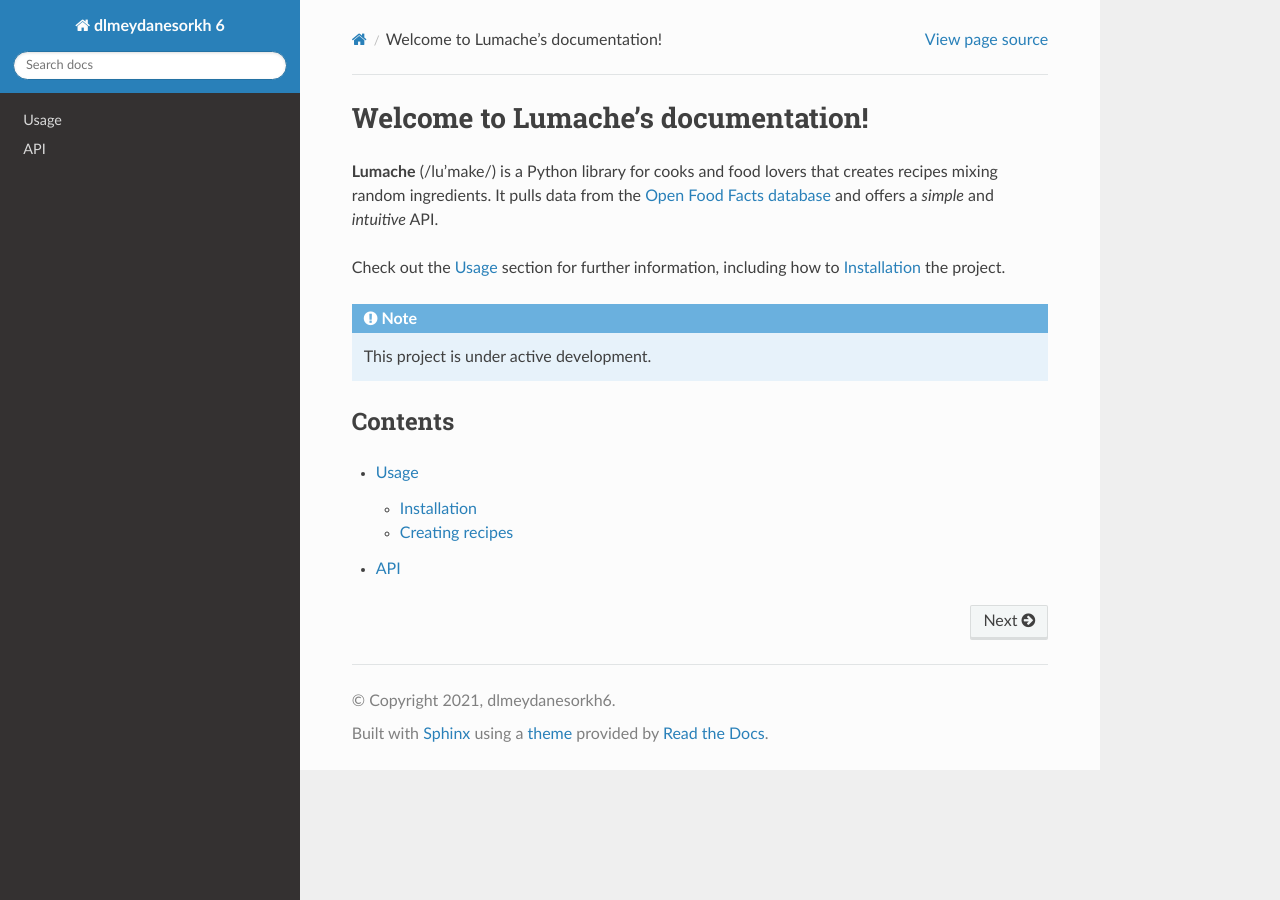
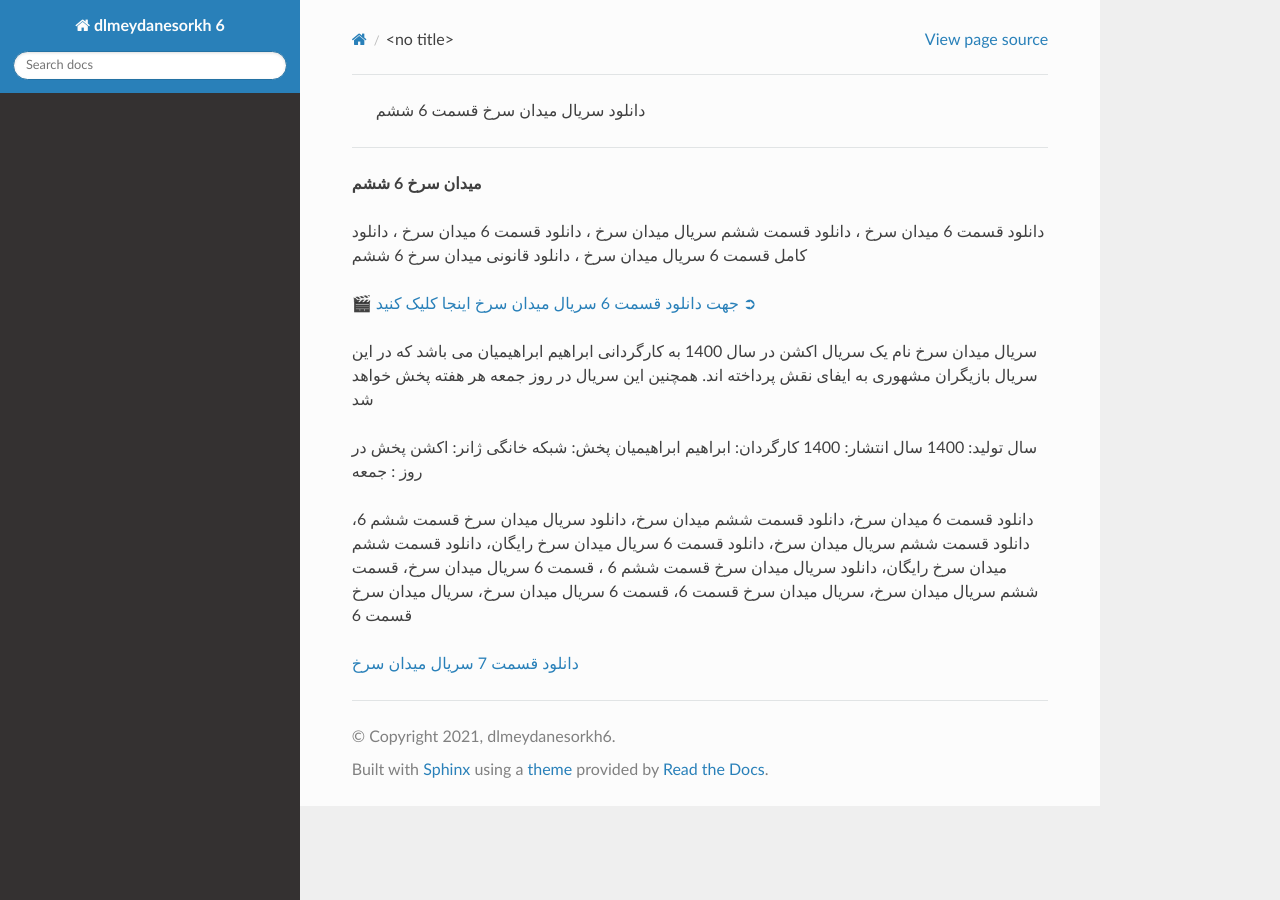
Before and after one commit to iranfont/dlmeydanesorkh6, a Sphinx documentation site: the page built from docs/source/index.rst, in a window 1280 px wide. Built offline with Sphinx 7.4.7 and the Read the Docs theme 2.0.0, drawn with Linux system fonts in a browser that asks for light colours.

Commit message:
Update index.rst

```diff
--- a/docs/source/index.rst
+++ b/docs/source/index.rst
@@ -1,22 +1,22 @@
-Welcome to Lumache's documentation!
+ دانلود سریال میدان سرخ قسمت 6 ششم
 ===================================
 
-**Lumache** (/lu'make/) is a Python library for cooks and food lovers
-that creates recipes mixing random ingredients.
-It pulls data from the `Open Food Facts database <https://world.openfoodfacts.org/>`_
-and offers a *simple* and *intuitive* API.
+**میدان سرخ 6 ششم**
 
-Check out the :doc:`usage` section for further information, including
-how to :ref:`installation` the project.
+دانلود قسمت 6 میدان سرخ ، دانلود قسمت ششم سریال میدان سرخ ، دانلود قسمت 6 میدان سرخ ، دانلود کامل قسمت 6 سریال میدان سرخ ، دانلود قانونی میدان سرخ 6 ششم
 
-.. note::
+`🎬 جهت دانلود قسمت 6 سریال میدان سرخ اینجا کلیک کنید ➲ <https://b2n.ir/n46710>`_
 
-   This project is under active development.
+سریال میدان سرخ نام یک سریال اکشن در سال 1400 به کارگردانی ابراهیم ابراهیمیان می باشد که در این سریال بازیگران مشهوری به ایفای نقش پرداخته اند. همچنین این سریال در روز جمعه هر هفته پخش خواهد شد
 
-Contents
---------
+سال تولید: 1400
+سال انتشار: 1400
+کارگردان: ابراهیم ابراهیمیان
+پخش: شبکه خانگی
+ژانر: اکشن
+پخش در روز : جمعه
 
-.. toctree::
 
-   usage
-   api
+دانلود قسمت 6 میدان سرخ، دانلود قسمت ششم میدان سرخ، دانلود سریال میدان سرخ قسمت ششم 6، دانلود قسمت ششم سریال میدان سرخ، دانلود قسمت 6 سریال میدان سرخ رایگان، دانلود قسمت ششم میدان سرخ رایگان، دانلود سریال میدان سرخ قسمت ششم 6 ، قسمت 6 سریال میدان سرخ، قسمت ششم سریال میدان سرخ، سریال میدان سرخ قسمت 6، قسمت 6 سریال میدان سرخ، سریال میدان سرخ قسمت 6
+
+`دانلود قسمت 7 سریال میدان سرخ <https://meydanesorkh7fa.readthedocs.io/en/latest/>`_
```
